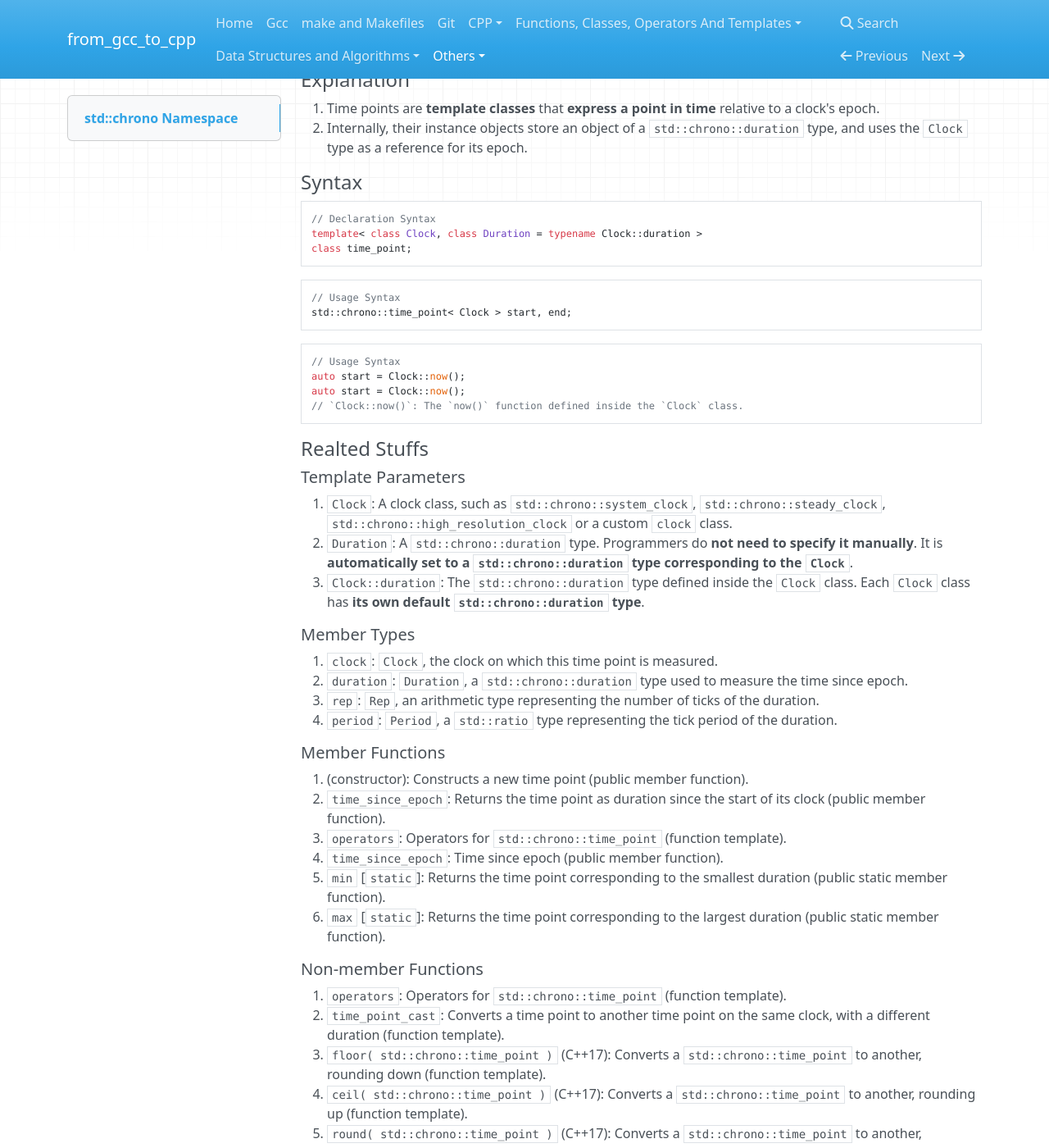
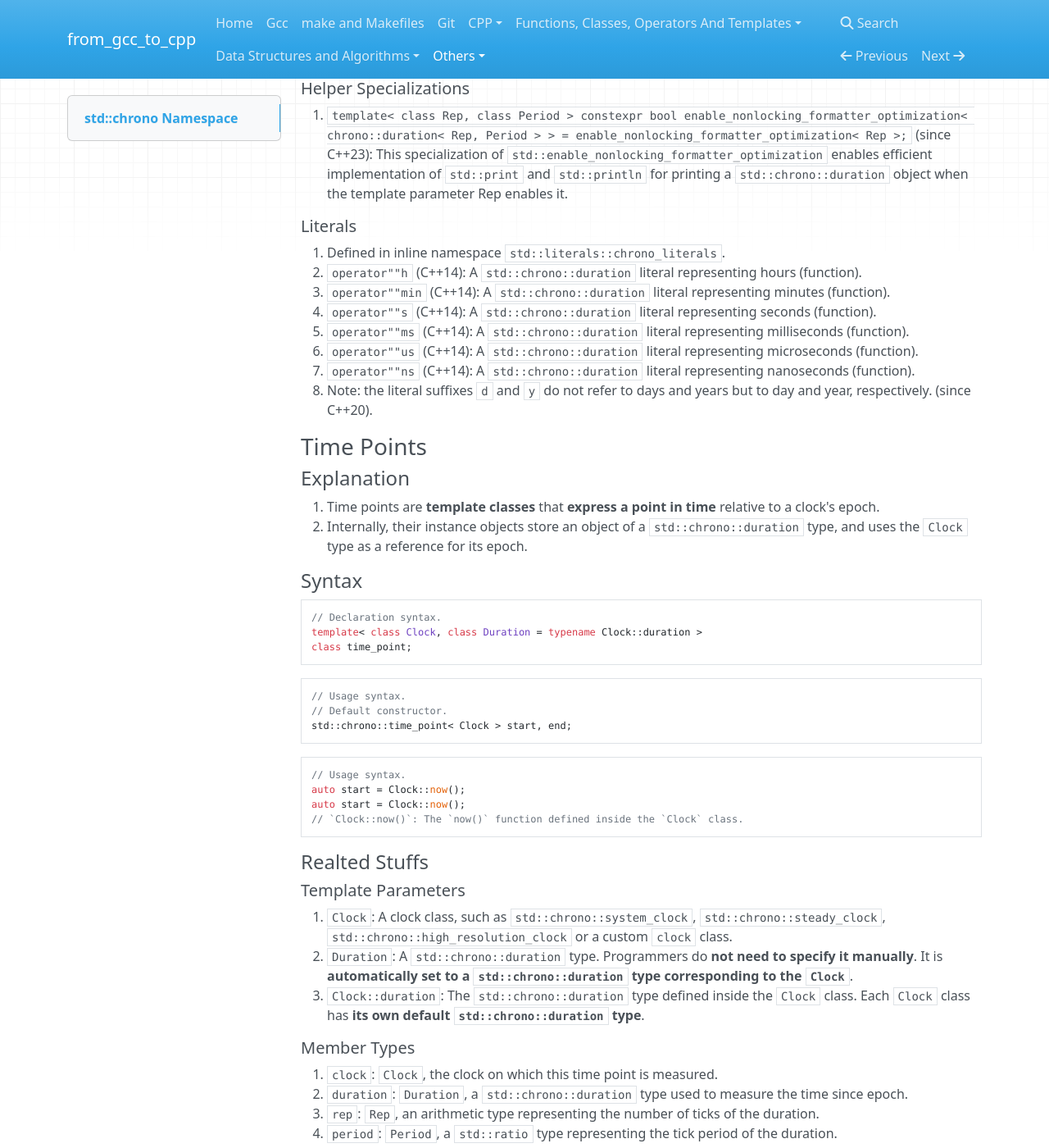
Before and after one commit to 0BananaBig0/from_gcc_to_cpp, an MkDocs documentation site: the page built from docs/Timers.md, in a window 1280 px wide and 1400 px high, scrolled down 2952 px. Shown: the whole window at 82% size. Built offline with MkDocs 1.6.1, drawn with Linux system fonts in a browser that asks for light colours; nearby versions of some CDN libraries; some of the changed text lies outside the part shown.

Commit message:
format Timers.md

````diff
--- a/docs/Timers.md
+++ b/docs/Timers.md
@@ -7,12 +7,14 @@
     - [Explanation](#explanation-1)
     - [Syntax](#syntax)
     - [Realted Stuffs](#realted-stuffs)
+      - [Links](#links-1)
       - [Template Instantiations](#template-instantiations)
       - [Member Types](#member-types)
       - [Member Functions](#member-functions)
       - [Non-member Functions](#non-member-functions)
       - [Helper Classes](#helper-classes)
       - [Helper Specializations](#helper-specializations)
+      - [Literals](#literals)
   - [Time Points](#time-points)
     - [Explanation](#explanation-2)
     - [Syntax](#syntax-1)
@@ -39,10 +41,11 @@
 
 ### Explanation
 
-1. `chrono` is **the name of a header**, but **also of a sub-namespace**: All the elements in this
-   header (except for the `common_type` specializations) are not defined directly under the `std`
-   namespace (like most of the standard library) but under the `std::chrono` namespace.
-2. The elements in this header deal with time. This is done mainly by means of three concepts:
+1. `chrono` is **the name of a header**, but **also of a sub-namespace**: **All the elements in this
+   header** (except for the `common_type` specializations) are not defined directly under the `std`
+   namespace (like most of the standard library) but **under the `std::chrono` namespace**.
+2. The elements in this header deal with time. This is done mainly by means of **three concepts**:
+   **durations, time points and clocks**.
 
 ### Links
 
@@ -64,16 +67,24 @@
 #### Syntax
 
 ```CPP
-// Declaration Syntax
+// Declaration syntax.
 template< class Rep, class Period = ratio< 1 > > class duration;
 ```
 
 ```CPP
-// Usage Syntax
-std::chrono::duration< Type, std::ratio< num1, num2 >(Optional) > dur = end - start;
+// Usage syntax.
+// Default constructor.
+std::chrono::duration< Type, std::ratio< num1, num2 >(Optional) > dur1;
+// Copy constructor.
+std::chrono::duration< Type, std::ratio< num1, num2 >(Optional) > dur2( dur1 );
 ```
 
 #### Realted Stuffs
+
+##### Links
+
+1. [`std::chrono::duration` in cplusplus](https://cplusplus.com/reference/chrono/duration/).
+2. [`std::chrono::duration` in cppreference](https://en.cppreference.com/w/cpp/chrono/duration).
 
 ##### Template Instantiations
 
@@ -140,6 +151,18 @@
    efficient implementation of `std::print` and `std::println` for printing a
    `std::chrono::duration` object when the template parameter Rep enables it.
 
+##### Literals
+
+1. Defined in inline namespace `std::literals::chrono_literals`.
+2. `operator""h` (C++14): A `std::chrono::duration` literal representing hours (function).
+3. `operator""min` (C++14): A `std::chrono::duration` literal representing minutes (function).
+4. `operator""s` (C++14): A `std::chrono::duration` literal representing seconds (function).
+5. `operator""ms` (C++14): A `std::chrono::duration` literal representing milliseconds (function).
+6. `operator""us` (C++14): A `std::chrono::duration` literal representing microseconds (function).
+7. `operator""ns` (C++14): A `std::chrono::duration` literal representing nanoseconds (function).
+8. Note: the literal suffixes `d` and `y` do not refer to days and years but to day and year,
+   respectively. (since C++20).
+
 ### Time Points
 
 #### Explanation
@@ -152,18 +175,19 @@
 #### Syntax
 
 ```CPP
-// Declaration Syntax
+// Declaration syntax.
 template< class Clock, class Duration = typename Clock::duration >
 class time_point;
 ```
 
 ```CPP
-// Usage Syntax
+// Usage syntax.
+// Default constructor.
 std::chrono::time_point< Clock > start, end;
 ```
 
 ```CPP
-// Usage Syntax
+// Usage syntax.
 auto start = Clock::now();
 auto start = Clock::now();
 // `Clock::now()`: The `now()` function defined inside the `Clock` class.
@@ -210,6 +234,7 @@
    rounding up (function template).
 5. `round( std::chrono::time_point )` (C++17): Converts a `std::chrono::time_point` to another,
    rounding to nearest, ties to even (function template).
+6. `clock_cast` (C++20): Convert time points of one clock to another (function template).
 
 ##### Helper Classes
 
@@ -234,12 +259,13 @@
 #### Syntax
 
 ```CPP
-// Usage Syntax
+// Usage syntax.
+// Default constructor.
 std::chrono::time_point< Clock > start, end;
 ```
 
 ```CPP
-// Usage Syntax
+// Usage syntax.
 auto start = Clock::now();
 auto start = Clock::now();
 // `Clock::now()`: The `now()` function defined inside the `Clock` class.
@@ -284,7 +310,7 @@
 // Do something.
 end = Clock::now();
 std::chrono::duration< float, std::ratio< num1, num2 > > dur
-   = std::chrono::duration_cast< TemplateInstantiations > ( end - start );
+   = std::chrono::duration_cast< CorrespondingTemplateInstantiation > ( end - start );
 std::cout << "Elapsed time: " << dur.count() << " time unit\n";
 ```
 
@@ -293,7 +319,7 @@
 auto start = Clock::now();
 // Do something.
 auto end = Clock::now();
-auto dur = std::chrono::duration_cast< TemplateInstantiations > ( end - start );
+auto dur = std::chrono::duration_cast< CorrespondingTemplateInstantiation > ( end - start );
 std::cout << "Elapsed time: " << dur.count() << " time unit\n";
 ```
 
````
